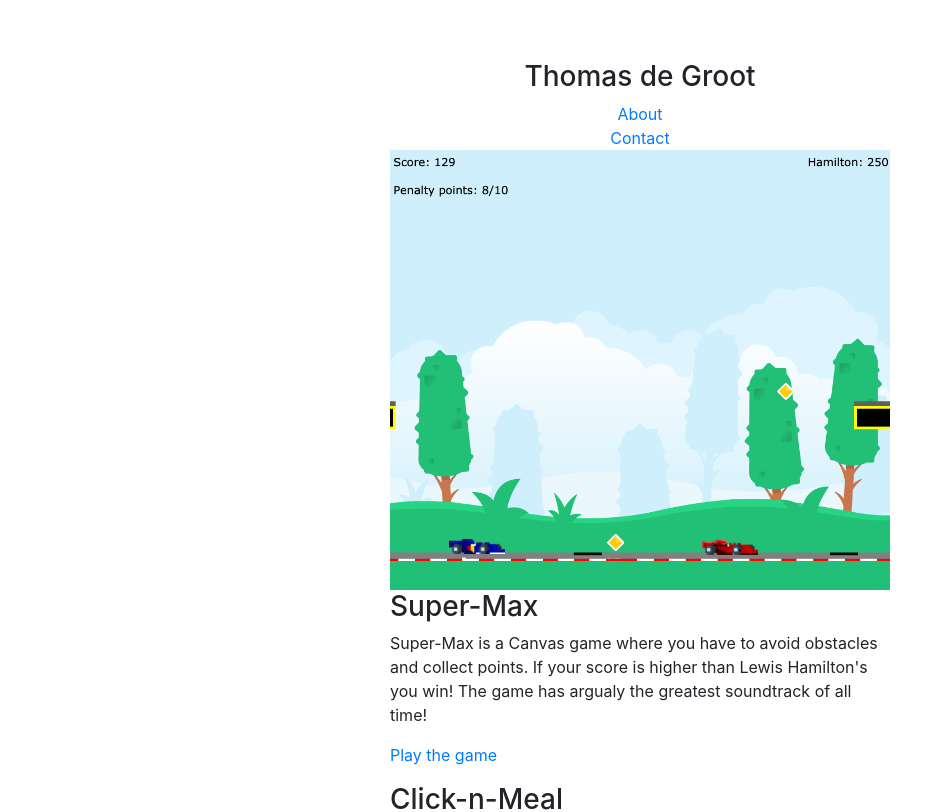
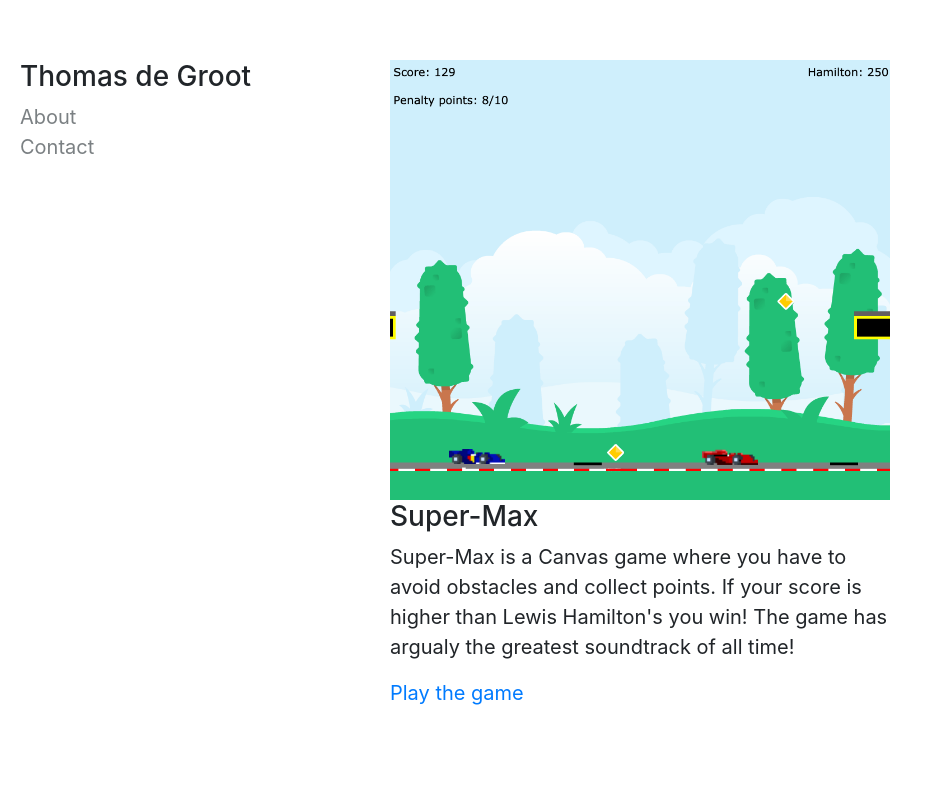
Before and after one commit to degroot12/portfolio, a React (Create React App) app: page / in a window 1280 px wide. Shown: the top 812 px of the page, without its empty margins (0-933 px from the left). Built offline with nearby package versions, Linux system fonts and the light colour scheme.

Commit message:
added sidebar

```diff
--- a/src/App.css
+++ b/src/App.css
@@ -1,11 +1,11 @@
 .App {
   display: flex;
-  justify-content: center;
-  text-align: center;
+  /* text-align: center; */
   margin-top: 60px;
+  font-size: 20px;
 }
 
-.game-summary {
+.project-summary {
   width: 350px;
   display: flex;
   flex-direction: column;
@@ -15,7 +15,6 @@
 
 .homepage {
   display: flex;
-  flex-direction: column;
 }
 
 .info-link{
@@ -23,8 +22,9 @@
 }
 
 @media (min-device-width:800px) {
-  .game-summary {
+  .project-summary {
     width: 500px;
+    margin-bottom: 100px;
   }
 }
 
@@ -53,9 +53,24 @@
 .navigation{
   display: flex;
   flex-direction: column;
+  position: fixed;
+  /* align-items: flex-start; */
+  margin-top: 0;
+  margin-left: 20px;
 }
 
 .about-contact{
   display: flex;
   flex-direction: column;
 }
+
+.about-contact a {
+  color: rgb(123, 128, 131);
+}
+
+.projects{
+  display: flex;
+  flex-direction: column;
+  margin-left: auto;
+  margin-right: auto;
+}
--- a/src/App.js
+++ b/src/App.js
@@ -8,25 +8,50 @@ import Projects from './components/Projects';
 
 function App() {
   return (
-    <div>
+    <div className="App">
+      <div className='navigation'>
+        <h3>Thomas de Groot</h3>
+        <div className='about-contact'>
+          <a href='/about'>About</a>
+          <a href="mailto:thomas@thomasdegroot.dev">Contact</a>
+        </div>
+      </div>
+      <div className='projects'>
+        <div className='project-summary'>
+          <img src='./supermax-game-normal.png' alt='screenshot max verstappen game'></img>
+          <h3>Super-Max</h3>
+          <p>Super-Max is a Canvas game where you have to avoid obstacles and collect points.
+              If your score is higher than Lewis Hamilton's you win!
+              The game has argualy the greatest soundtrack of all time! </p>
+              <p className='non-mobile'><a href='https://degroot12.github.io/Super-Max' target='_blank' rel='noreferrer'>Play the game</a></p>
+              <p className='mobile'>Unfortunately the game can't be play on mobile. Switch to a desktop to enjoy the game!</p>
+        </div>
+        <div className='project-summary'>
+          <h3>Click-n-Meal</h3>
+          <div className='screenshots-click-meal'>
 
-
-    <div className="App">
-    <Switch>
-      <Route exact path='/' render={(routeProps) => {
-        return <Home {...routeProps} />
-      }}
-      />
-      <Route path='/projects' render={(routeProps) => {
-        return <Projects {...routeProps} />
-      }}
-      />
-      <Route path='/contact' render={(routeProps) => {
-        return <Contact {...routeProps} />
-      }}
-      />
-    </Switch>
-    </div>
+          {/* <div> */}
+          {/* <img src='/click-n-meal-create-page.png' alt='screenshot click and meal create recipe page'/> */}
+          {/* </div> */}
+          {/* <div> */}
+          <img src='./Click-n-meal-preview.png' alt='screenshot click and meal app'/>
+          {/* </div> */}
+          </div>
+             <p>Click-n-Meal is an easy way to find the recipes to your liking. You can filter the recipes
+                 based on the price, prepare time or wether it is vegan or not.
+                 You can also add you own recipes to the database</p><p><a href='https://click-n-meal.herokuapp.com' target='_blank' rel='noreferrer'>Show me the app</a></p>
+          </div>
+          <div className='project-summary'>
+            <h3>Band-Square</h3>
+            <img src='./band-square.png' alt='screenshot band square website'/>
+            <p>Band-Square is a platform where musicians can connect with other muscians.
+              If you have a band you can look for other people to join your band, of look for venues where you
+              can book a practice session.
+              If you don't have a band, you can look for bands to join and contact them!
+              </p>
+              <p><a href='https://band-square.herokuapp.com/' target='_blank' rel='noreferrer'>Show me the app</a></p>
+          </div>
+      </div>
     </div>
   );
 }
--- a/src/components/Home.js
+++ b/src/components/Home.js
@@ -1,57 +1,58 @@
-import React from "react";
+// import React from "react";
 
 
-function Home() {
-  return (
-    <div className='homepage'>
-      <div className='navigation'>
-        <h3>Thomas de Groot</h3>
-        <div className='about-contact'>
-          <a href='/about'>About</a>
-          <a href="mailto:thomas@thomasdegroot.dev">Contact</a>
-        </div>
-      </div>
-      <div className='game-summary'>
+// function Home() {
+//   return (
+//     <div className='homepage'>
+//       <div className='navigation'>
+//         <h3>Thomas de Groot</h3>
+//         <div className='about-contact'>
+//           <a href='/about'>About</a>
+//           <a href="mailto:thomas@thomasdegroot.dev">Contact</a>
+//         </div>
+//       </div>
+//       <div className='projects'>
+//           <div className='game-summary'>
 
-            <img src='./supermax-game-normal.png' alt='screenshot max verstappen game'></img>
-            <h3>Super-Max</h3>
-            <p>Super-Max is a Canvas game where you have to avoid obstacles and collect points.
-                If your score is higher than Lewis Hamilton's you win!
-                The game has argualy the greatest soundtrack of all time! </p>
-                <p className='non-mobile'><a href='https://degroot12.github.io/Super-Max' target='_blank' rel='noreferrer'>Play the game</a></p>
-                <p className='mobile'>Unfortunately the game can't be play on mobile. Switch to a desktop to enjoy the game!</p>
-            </div>
-            <div className='game-summary'>
-            <h3>Click-n-Meal</h3>
-            <div className='screenshots-click-meal'>
+//             <img src='./supermax-game-normal.png' alt='screenshot max verstappen game'></img>
+//             <h3>Super-Max</h3>
+//             <p>Super-Max is a Canvas game where you have to avoid obstacles and collect points.
+//                 If your score is higher than Lewis Hamilton's you win!
+//                 The game has argualy the greatest soundtrack of all time! </p>
+//                 <p className='non-mobile'><a href='https://degroot12.github.io/Super-Max' target='_blank' rel='noreferrer'>Play the game</a></p>
+//                 <p className='mobile'>Unfortunately the game can't be play on mobile. Switch to a desktop to enjoy the game!</p>
+//             </div>
+//             <div className='game-summary'>
+//             <h3>Click-n-Meal</h3>
+//             <div className='screenshots-click-meal'>
 
-            {/* <div> */}
-            {/* <img src='/click-n-meal-create-page.png' alt='screenshot click and meal create recipe page'/> */}
-            {/* </div> */}
-            {/* <div> */}
-            <img src='./Click-n-meal-preview.png' alt='screenshot click and meal app'/>
-            {/* </div> */}
+//             {/* <div> */}
+//             {/* <img src='/click-n-meal-create-page.png' alt='screenshot click and meal create recipe page'/> */}
+//             {/* </div> */}
+//             {/* <div> */}
+//             <img src='./Click-n-meal-preview.png' alt='screenshot click and meal app'/>
+//             {/* </div> */}
 
 
-            </div>
+//             </div>
 
-            <p>Click-n-Meal is an easy way to find the recipes to your liking. You can filter the recipes
-                based on the price, prepare time or wether it is vegan or not.
-                You can also add you own recipes to the database</p><p><a href='https://click-n-meal.herokuapp.com' target='_blank' rel='noreferrer'>Show me the app</a></p>
-            </div>
-            <div className='game-summary'>
-                <h3>Band-Square</h3>
-                <img src='./band-square.png' alt='screenshot band square website'/>
-                <p>Band-Square is a platform where musicians can connect with other muscians.
-                   If you have a band you can look for other people to join your band, of look for venues where you
-                   can book a practice session.
-                   If you don't have a band, you can look for bands to join and contact them!
-                   </p>
-                   <p><a href='https://band-square.herokuapp.com/' target='_blank' rel='noreferrer'>Show me the app</a></p>
-            </div>
+//             <p>Click-n-Meal is an easy way to find the recipes to your liking. You can filter the recipes
+//                 based on the price, prepare time or wether it is vegan or not.
+//                 You can also add you own recipes to the database</p><p><a href='https://click-n-meal.herokuapp.com' target='_blank' rel='noreferrer'>Show me the app</a></p>
+//             </div>
+//             <div className='game-summary'>
+//                 <h3>Band-Square</h3>
+//                 <img src='./band-square.png' alt='screenshot band square website'/>
+//                 <p>Band-Square is a platform where musicians can connect with other muscians.
+//                    If you have a band you can look for other people to join your band, of look for venues where you
+//                    can book a practice session.
+//                    If you don't have a band, you can look for bands to join and contact them!
+//                    </p>
+//                    <p><a href='https://band-square.herokuapp.com/' target='_blank' rel='noreferrer'>Show me the app</a></p>
+//             </div>
+//       </div>
+//     </div>
+//   );
+// }
 
-    </div>
-  );
-}
-
-export default Home;
+// export default Home;
```
